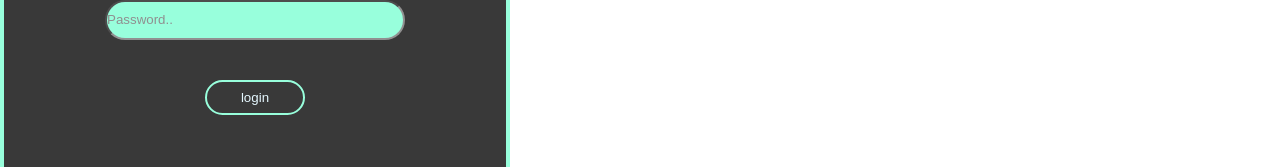
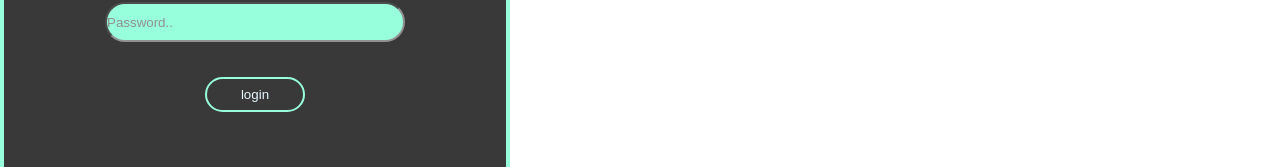
Before and after one commit to fidashn/Find-Alternative, a React (Create React App) app: page /sign-in in a window 1280 px wide. Shown: the part 366-533 px from the top of the page. Built offline with nearby package versions, Linux system fonts and the light colour scheme; the HTML template or start-up script is replaced by a standard one.

Commit message:
changed margining top

```diff
--- a/src/App.css
+++ b/src/App.css
@@ -121,7 +121,7 @@ width: 300px;
   border-radius: 25px;
   width: 100px;
   height: 35px;
-  margin-top: 30px;
+  margin-top: 25px;
   }
 
   .product-container{
```
